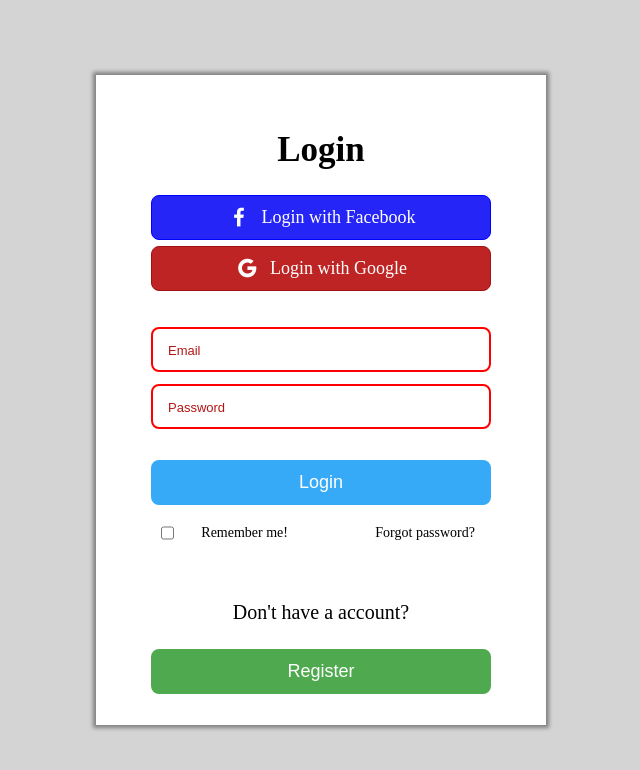
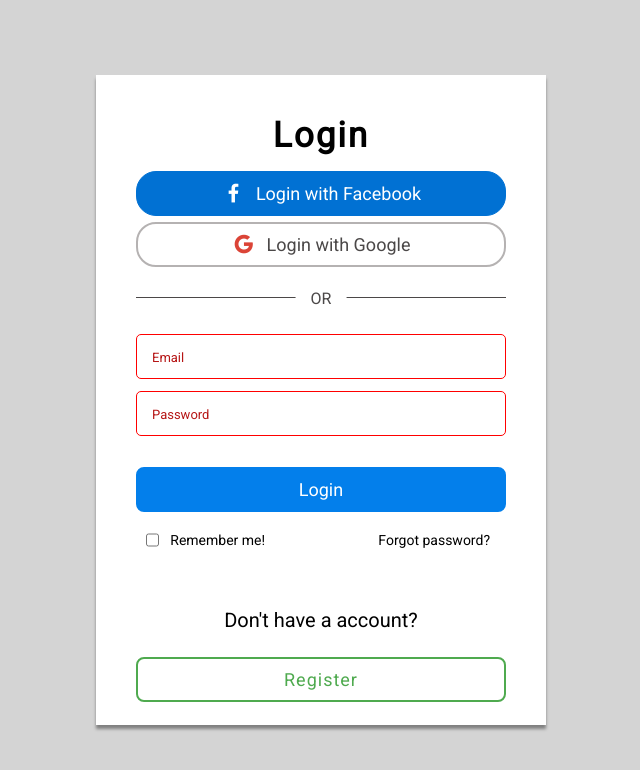
Before and after one commit to jgadzinska/Panel-logowania, a plain HTML site: page index.html in a window 1280 px wide. Shown: the whole page, without its empty margins (319-959 px from the left). Drawn offline with nearby package versions, Linux system fonts and the light colour scheme.

Commit message:
New index.html

```diff
--- a/style.css
+++ b/style.css
@@ -1,8 +1,11 @@
+@import url('https://fonts.googleapis.com/css2?family=Roboto&display=swap');
+
 
 * {
     margin: 0;
     padding: 0;
     box-sizing: border-box;
+    font-family: 'Roboto', sans-serif;
 }
 
 .container {
@@ -17,7 +20,7 @@
 .card {
     width: 450px;
     height: 650px;
-    box-shadow: 0 0 4px 3px grey;
+    box-shadow: 0 4px 3px grey;
     perspective: 1000px;
     background-color: white;
 }
@@ -38,7 +41,7 @@
     position: absolute;
     width: 100%;
     height: 100%;
-    padding: 55px;
+    padding: 40px;
     backface-visibility: hidden;
 }
 
@@ -47,10 +50,10 @@
 }
 
 h2 {
-    font-weight: 600;
     font-size: 35px;
+    letter-spacing: 2px;
     text-align: center;
-    margin-bottom: 25px;
+    margin-bottom: 15px;
 }
 
 /* LOGIN VIA FECEBOOK AND GOOGLE*/
@@ -73,29 +76,50 @@ i {
 }
 
 .iconOne {
-    border: 1px solid blue;
-    background: rgb(37, 37, 247);
-    border-radius: 8px;
+    border: 1px solid #0171d3;
+    background: #0171d3;
+    border-radius: 20px;
 }
 
 .iconTwo {
-    border: 1px solid rgb(161, 18, 18);
-    background: rgb(190, 36, 36);
-    border-radius: 8px;
+    border: 2px solid rgb(181, 178, 178);
+    color: rgb(75, 72, 72);
+    border-radius: 20px;
     margin-bottom: 30px;
+}
+.bxl-google {
+    color: #DB4437;
 }
 
 .iconOne i, .iconTwo i {
     padding-right: 10px;
 }
 
+.line {
+    position: relative;
+    height: 1px;
+    width: 100%;
+    margin: 30px 0;
+    background-color: rgb(75, 72, 72);
+}
+.line::before {
+    content: 'OR';
+    position: absolute;
+    top: 50%;
+    left: 50%;
+    transform: translate(-50%, -50%);
+    background-color: white;
+    color: rgb(75, 72, 72);
+    padding: 0 15px;
+}
+
+
 .input-box {
     width: 100%;
     height: 45px;
     margin: 6px 0;
     padding: 0 15px;
-    border: 1px solid red;
-    border-radius: 8px;
+    border-radius: 5px;
     outline: none;
     color: black;
     font-size: 15px;
@@ -110,18 +134,21 @@ button {
     margin: 25px 0 10px;
     border-radius: 8px;
     outline: none;
-    border: 2px solid  rgb(54, 170, 247);
-    color: white;
-    background: rgb(54, 170, 247);
     font-size: 18px;
     cursor: pointer;
 }
-
+.submit-btn {
+    border: 2px solid  #037feb;
+    color: white;
+    background: #037feb;
+}
 .btn, .btn1 {
-    color: white;
+    color: rgb(79, 170, 79);
     border: 2px solid rgb(79, 170, 79);
-    background: rgb(79, 170, 79);
+    background: white;
     font-size: 18px;
+    font-weight: 500;
+    letter-spacing: 1px;
 }
 
 .btn1 {
@@ -136,7 +163,7 @@ button {
 
 .check1 {
    position: relative;
-   right: 27px;
+   right: 48px;
 }
 
 .check1, .check2, .check {
@@ -158,7 +185,7 @@ button {
 }
 
 .submit-btn:hover {
-    background: rgb(40, 151, 226);
+    background: rgb(16, 138, 219);
 }
 
 label:hover {
@@ -174,9 +201,9 @@ label:hover {
 /* VALIDATION */
 
 .input-box:valid {
-    border: 2px solid green;
+    border: 1px solid green;
 }
 
 .input-box:invalid {
-    border: 2px solid red;
+    border: 1px solid red;
 }
```
